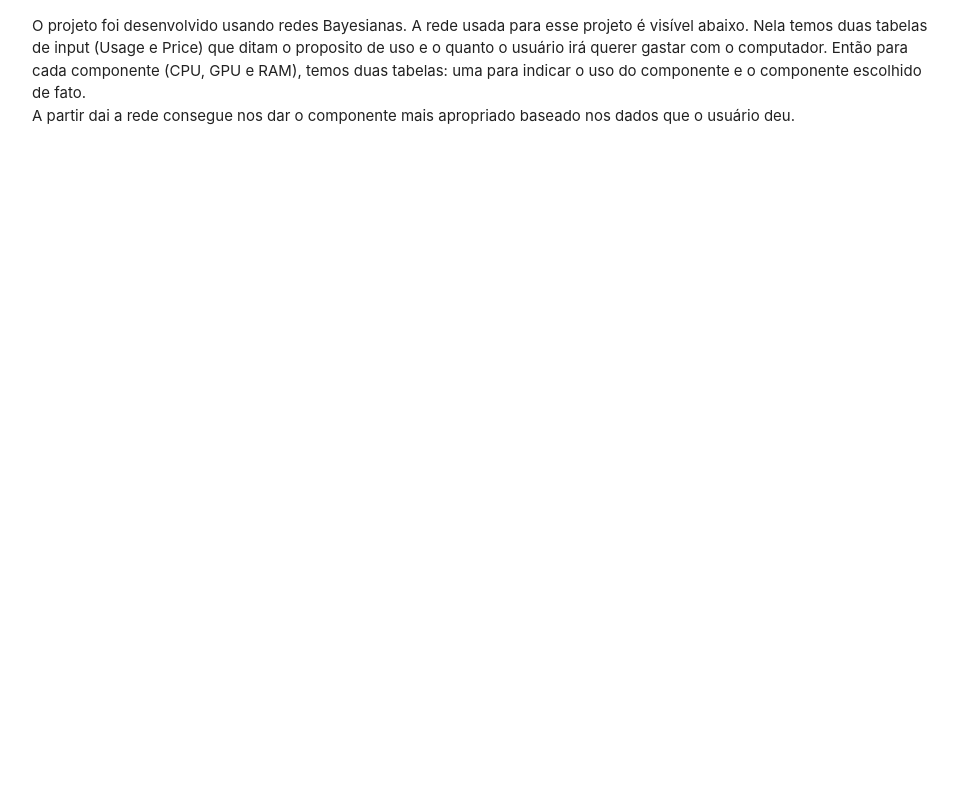
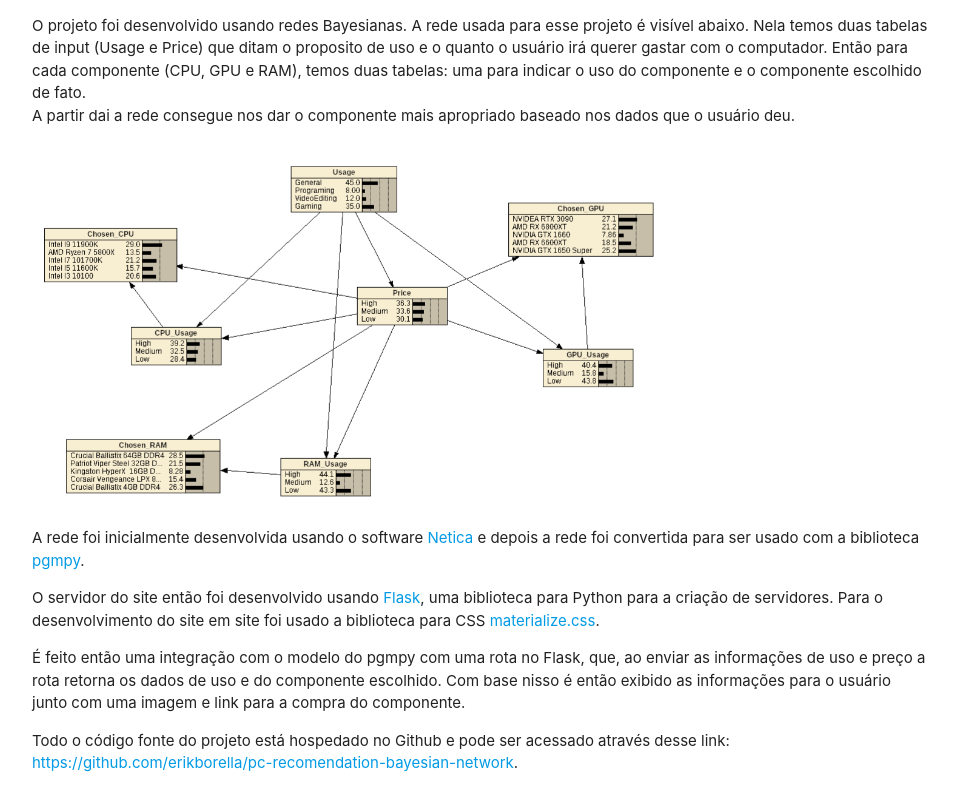
Before and after one commit to erikborella/pc-recomendation-bayesian-network, a Flask app: page /about in a window 1280 px wide. Shown: the part 309-1099 px from the top of the page, without its empty margins (160-1118 px from the left). Before the commit the page ends 434 px from the top, so only its background shows below. Run offline with Flask 3, Linux system fonts and the light colour scheme.

Commit message:
Finalizado tela sobre o projeto

```diff
--- /dev/null
+++ b/static/js/about.js
@@ -0,0 +1,4 @@
+document.addEventListener('DOMContentLoaded', function() {
+    var elems = document.querySelectorAll('.materialboxed');
+    var instances = M.Materialbox.init(elems);
+});
--- a/templates/about.html
+++ b/templates/about.html
@@ -32,8 +32,19 @@
             A partir dai a rede consegue nos dar o componente mais apropriado baseado nos dados que o usuário deu.</p>
             <br>
 
+            <img class="materialboxed" width="650" src="{{ url_for('static', filename='img/bayesian-network.png') }}">
+
+            <p>A rede foi inicialmente desenvolvida usando o software <a href="https://www.norsys.com/netica.html">Netica</a> e depois a rede foi convertida para ser usado com a biblioteca <a href="https://pgmpy.org/models/bayesiannetwork.html">pgmpy</a>.</p>
+
+            <p>O servidor do site então foi desenvolvido usando <a href="https://flask.palletsprojects.com/en/3.0.x/">Flask</a>, uma biblioteca para Python para a criação de servidores. Para o desenvolvimento do site em site foi usado a biblioteca para CSS <a href="https://materializecss.com/about.html">materialize.css</a>.</p>
+
+            <p>É feito então uma integração com o modelo do pgmpy com uma rota no Flask, que, ao enviar as informações de uso e preço a rota retorna os dados de uso e do componente escolhido. Com base nisso é então exibido as informações para o usuário junto com uma imagem e link para a compra do componente.</p>
+
+            <p>Todo o código fonte do projeto está hospedado no Github e pode ser acessado através desse link: <a href="https://github.com/erikborella/pc-recomendation-bayesian-network">https://github.com/erikborella/pc-recomendation-bayesian-network</a>.</p>
+
         </div>
 
 		<script type="text/javascript" src="{{ url_for('static', filename='js/materialize.min.js') }}"></script>
+        <script type="text/javascript" src="{{ url_for('static', filename='js/about.js') }}"></script>
 	</body>
 </html>
```
Also changed, not shown: static/img/bayesian-network.png (added).
